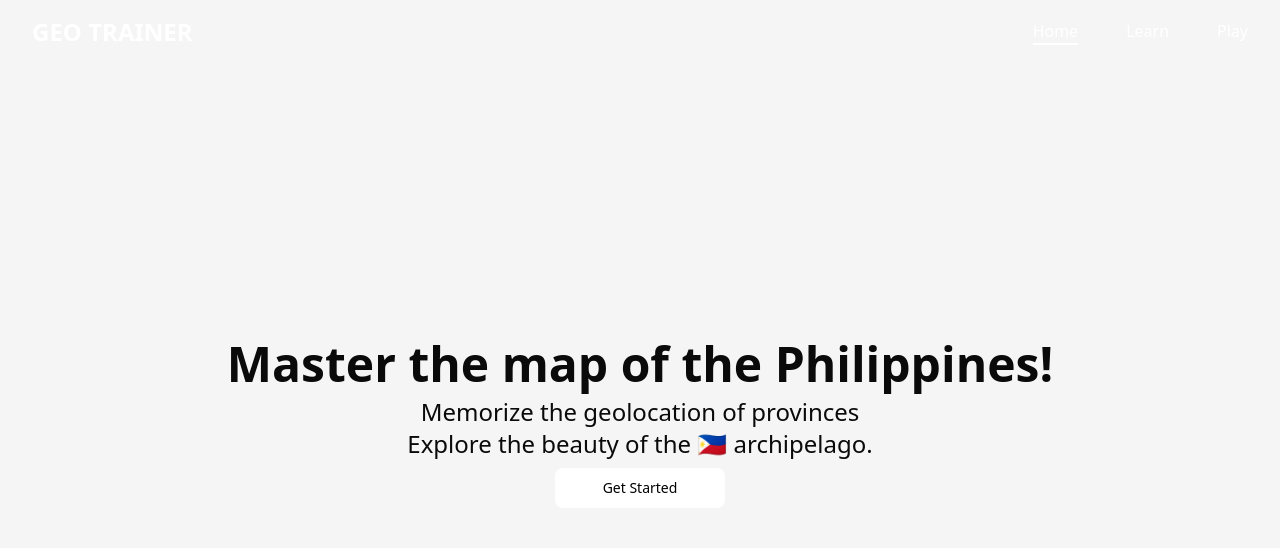
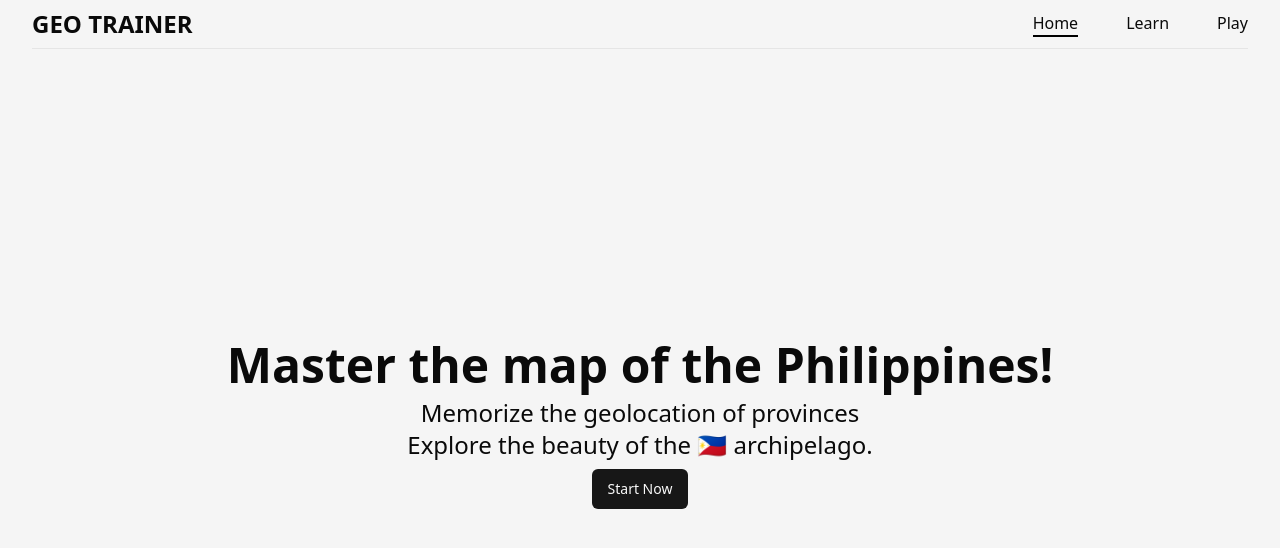
Before and after one commit to Sanjero20/geo-trainer, a Next.js app: page / in a window 1280 px wide. Shown: the top 548 px of the page. Built offline with nearby package versions, Linux system fonts and the light colour scheme.

Commit message:
Refactor main layout

```diff
--- a/src/app/(home)/get-started.tsx
+++ b/src/app/(home)/get-started.tsx
@@ -3,11 +3,8 @@ import { Button } from "@/components/ui/button";
 
 function GetStartedButton() {
   return (
-    <Button
-      asChild
-      className="w-fit rounded-lg bg-white px-12 text-black hover:bg-white/80 hover:text-black/80"
-    >
-      <Link href={"/learn"}>Get Started</Link>
+    <Button asChild>
+      <Link href={"/learn"}>Start Now</Link>
     </Button>
   );
 }
--- a/src/app/layout.tsx
+++ b/src/app/layout.tsx
@@ -2,6 +2,7 @@ import "../styles/globals.css";
 import type { Metadata } from "next";
 
 import Header from "@/components/header/header";
+import { Separator } from "@/components/ui/separator";
 
 export const metadata: Metadata = {
   title: "Geo Trainer PH",
@@ -11,9 +12,12 @@ export const metadata: Metadata = {
 function RootLayout({ children }: { children: React.ReactNode }) {
   return (
     <html lang="en">
-      <body className="relative flex h-screen min-h-screen flex-col bg-background pb-4">
+      <body className="container flex h-screen min-h-screen flex-col gap-2 bg-background py-2">
         <Header />
-        <main className="flex-grow px-4 sm:container">{children}</main>
+
+        <Separator />
+
+        <div className="flex-grow">{children}</div>
       </body>
     </html>
   );
--- a/src/app/play/page.tsx
+++ b/src/app/play/page.tsx
@@ -45,8 +45,8 @@ function PlayPage() {
           </Button>
 
           <div className="dark flex gap-2">
-            <Card className="px-8 py-2">00:00</Card>
-            <Card className="px-8 py-2">{remaining} remaining</Card>
+            <p className="px-8 py-2">00:00</p>
+            <p className="px-8 py-2">{remaining} remaining</p>
           </div>
         </section>
       </div>
--- a/src/components/header/header.tsx
+++ b/src/components/header/header.tsx
@@ -1,21 +1,9 @@
-"use client";
-
+import { Menu } from "lucide-react";
 import NavLink from "./navlink";
-import { Menu } from "lucide-react";
-import { cn } from "@/lib/utils";
-import { usePathname } from "next/navigation";
 
 function Header() {
-  const currentUrl = usePathname();
-
-  const styles = cn(
-    currentUrl === "/" ? "text-white" : "text-black",
-    "z-10 flex items-center justify-between h-16 py-2 px-4",
-    "sm:container",
-  );
-
   return (
-    <header className={styles}>
+    <header className="z-10 flex items-center justify-between">
       <h1 className="text-2xl font-bold">GEO TRAINER</h1>
 
       <nav>
--- a/src/components/header/navlink.tsx
+++ b/src/components/header/navlink.tsx
@@ -13,8 +13,8 @@ function NavLink({ href, children }: NavLinkProps) {
   const currentUrl = usePathname();
 
   const styles = cn(
-    currentUrl === "/" ? "border-white" : "border-black",
-    currentUrl !== href && "border-transparent",
+    // currentUrl === "/" && "border-black",
+    currentUrl === href ? "border-black" : "border-transparent",
     "border-b-2",
   );
 
```
Also changed, not shown: public/background.jpg (deleted).
